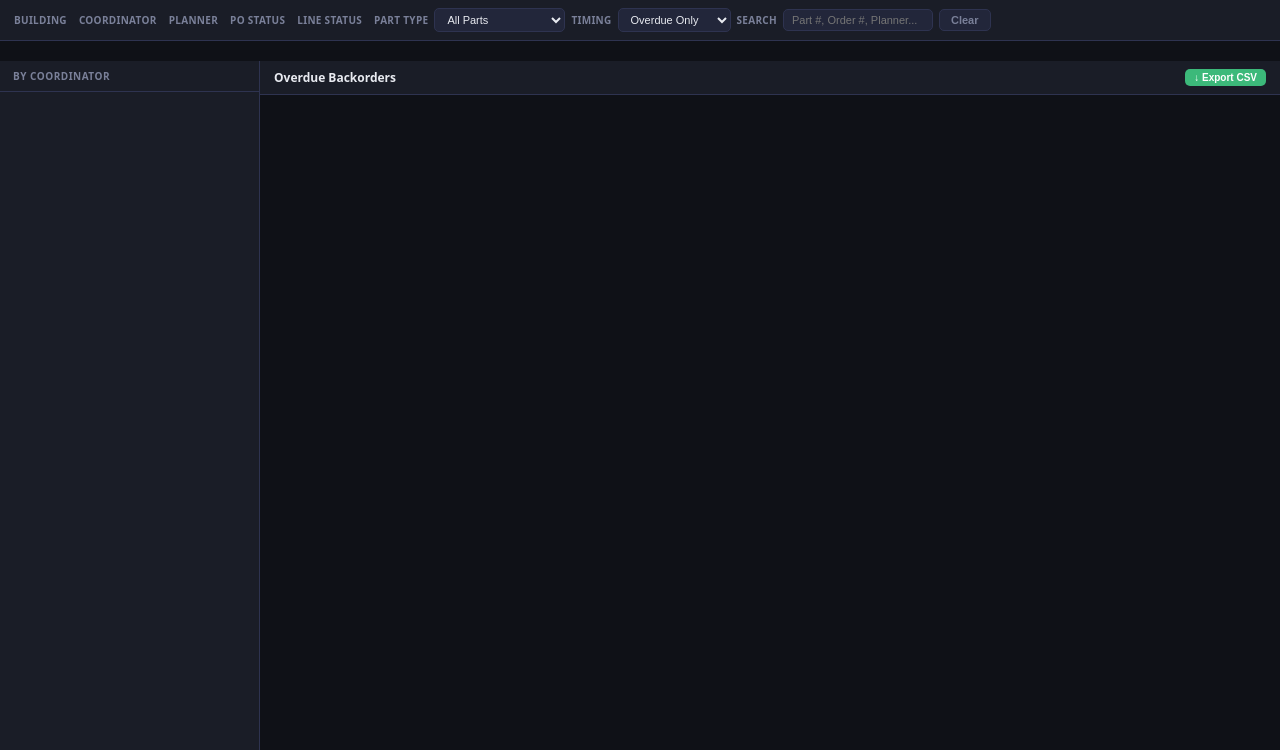
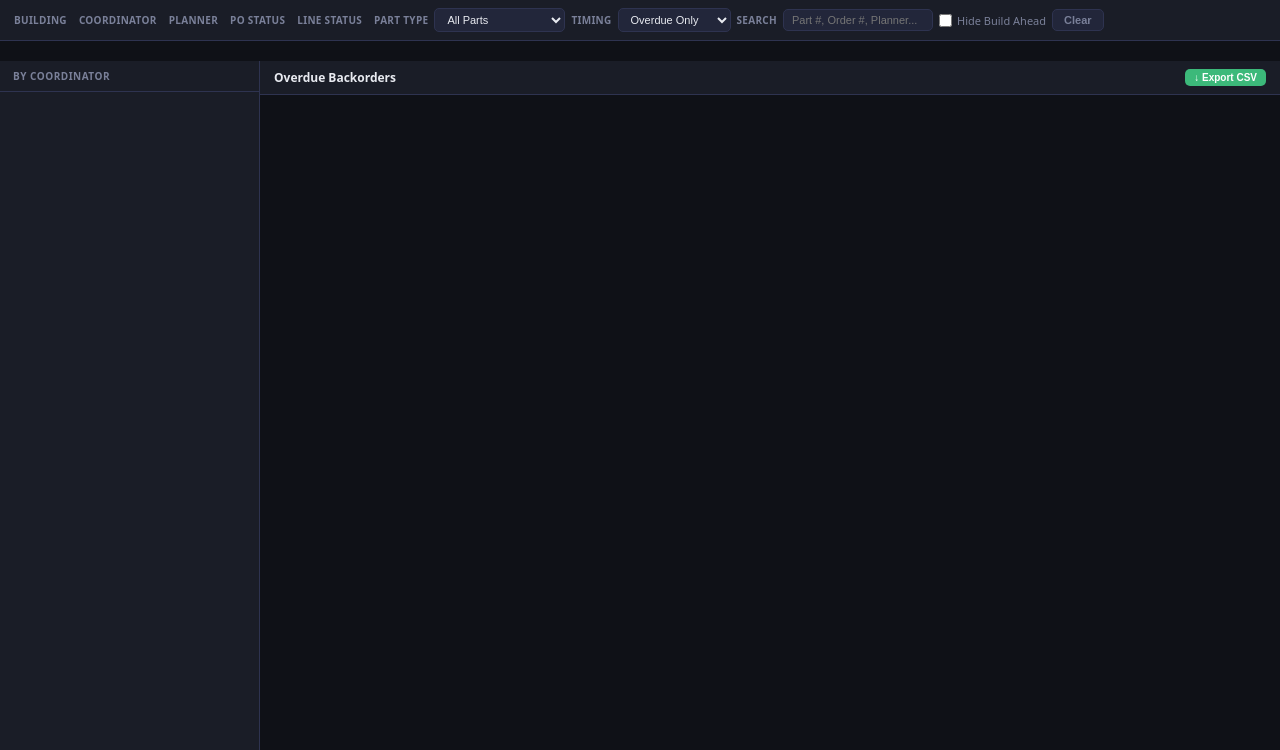
Before and after one commit to dunnchri15/Backorder-Report, a Flask app: template templates/dashboard.html in a window 1280 px wide. Shown: the part 50-800 px from the top of the page. Run offline with Flask 3, Linux system fonts and the light colour scheme; the template is opened without the code that fills it, so the values that code supplies are empty; parts of the project's set-up code (start-up, migrations or seed data) failed here and were passed over.

Commit message:
Add checkbox to exclude 'Build Ahead' in filters

```diff
--- a/templates/dashboard.html
+++ b/templates/dashboard.html
@@ -156,6 +156,10 @@ tbody td{padding:5px 10px;white-space:nowrap;}
     </select>
     <span class="fl">Search</span>
     <input type="text" id="fSearch" placeholder="Part #, Order #, Planner..." oninput="applyFilters()">
+    <label style="display:flex;align-items:center;gap:5px;font-size:11px;color:var(--mut);cursor:pointer;white-space:nowrap;user-select:none;">
+      <input type="checkbox" id="fExcludeBuildAhead" onchange="applyFilters()" style="accent-color:var(--red);width:13px;height:13px;cursor:pointer;">
+      Hide Build Ahead
+    </label>
     <button class="btn btn-s" onclick="clearFilters()">Clear</button>
   </div>
 
@@ -504,6 +508,7 @@ function clearFilters() {
   document.getElementById('fPartType').value = '';
   document.getElementById('fTiming').value   = 'overdue';
   document.getElementById('fSearch').value   = '';
+  document.getElementById('fExcludeBuildAhead').checked = false;
   selCoord=null; selProj=null;
   showNotesBar(null);
   applyFilters();
@@ -536,6 +541,7 @@ function getFilteredParts(ignoreCoordProj) {
         if (fpt==='purchased'    && !p[13]) return;
         if (fpt==='manufactured' &&  p[13]) return;
         if (!matchTiming(p[9])) return;
+        if (document.getElementById('fExcludeBuildAhead').checked && proj.toUpperCase().includes('BUILD AHEAD')) return;
         if (fq && !((p[2]||'')+(p[0]||'')+proj+(p[14]||'')+(p[1]||'')).toLowerCase().includes(fq)) return;
         out.push({coord,proj,p});
       });
```
